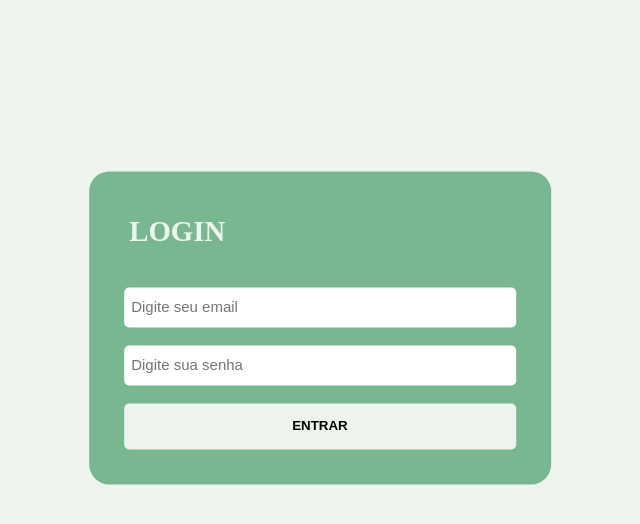
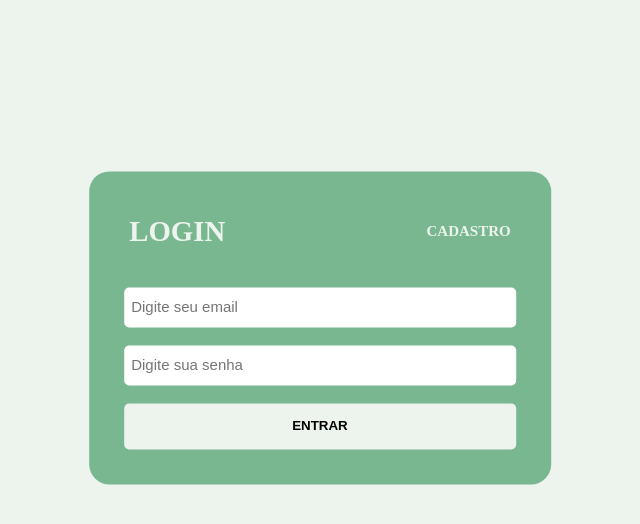
Before and after one commit to LucasAioriaSerpa/DailyGreen-Web, a PHP site: page /SCRIPTS/HTML/tela_de_login_adm.html in a window 1280 px wide. Shown: the top 524 px of the page, without its empty margins (326-966 px from the left). Run offline with PHP 8.4, Linux system fonts and the light colour scheme.

Commit message:
hotfix: ajustes adm login e cadastro

```diff
--- a/SCRIPTS/CSS/style_tela_de_cadastro_adm.css
+++ b/SCRIPTS/CSS/style_tela_de_cadastro_adm.css
@@ -4,6 +4,7 @@ body{
     top: 40%;
     left: 50%;
     transform: translate(-50%,-50%);
+    font-family: 'Times New Roman', Times, serif;
 }
 
 .container-cadastro-adm{
@@ -29,6 +30,7 @@ body{
 }
 
 .titulo-link-login a{
+
     text-decoration: none;
     color: #EDF4ED;
     font-size: 0.8em;
--- a/SCRIPTS/CSS/style_tela_de_login_adm.css
+++ b/SCRIPTS/CSS/style_tela_de_login_adm.css
@@ -4,6 +4,7 @@ body{
   top: 40%;
   left: 50%;
   transform: translate(-50%,-50%);
+  font-family: 'Times New Roman', Times, serif;
 }
 
 .login-container{
@@ -29,7 +30,7 @@ body{
 .nav_bar_login a{
   text-decoration: none;
   color: #EDF4ED;
-  font-size: 10px;
+  font-size: 15px;
 }
 
 .nav_bar_login a:hover{
--- a/SCRIPTS/HTML/tela_de_cadastro_adm.html
+++ b/SCRIPTS/HTML/tela_de_cadastro_adm.html
@@ -12,7 +12,7 @@
         <form action="/DailyGreen-Project/SCRIPTS/PHP/LOGIC/savePartsJSONCadastroAdm.php" method="post" class="inserir_dados" id="form_cadastro">
             <div class="titulo-link-login">
                 <h1 class="titulo_cadastro_adm">CADASTRO NOVO ADMINISTRADOR</h1><br>
-                <a href="/DailyGreen-Project/SCRIPTS/PHP/loginAdm.php">Fazer login</a>
+                <a href="/DailyGreen-Project/SCRIPTS/PHP/loginAdm.php">FAZER LOGIN</a>
             </div>
             <div class="cadastro_email_adm">
                 <input type="text" class="input_dados_cadastrais" id="email" name="email" placeholder="Email de acesso" required>
--- a/SCRIPTS/HTML/tela_de_login_adm.html
+++ b/SCRIPTS/HTML/tela_de_login_adm.html
@@ -12,6 +12,7 @@
   <div class="login-container">
     <div class="nav_bar_login">
       <h2>LOGIN</h2>
+      <a href="/DailyGreen-Project/SCRIPTS/HTML/tela_de_cadastro_adm.html">CADASTRO</a>
     </div>
 
     <form class="enter_login" action="/DailyGreen-Project/SCRIPTS/PHP/LOGIC/loginVerifyAdm.php" method="post">
```
Also changed, not shown: 1 other file.
